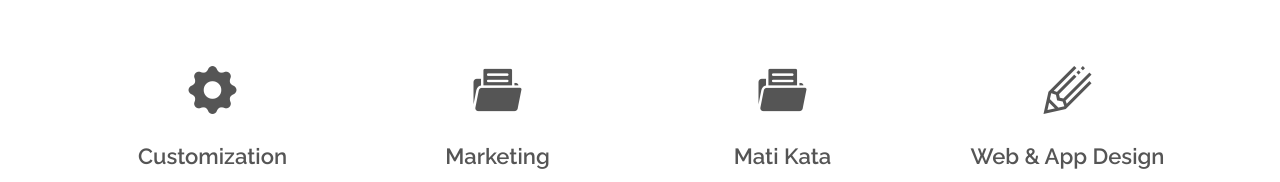
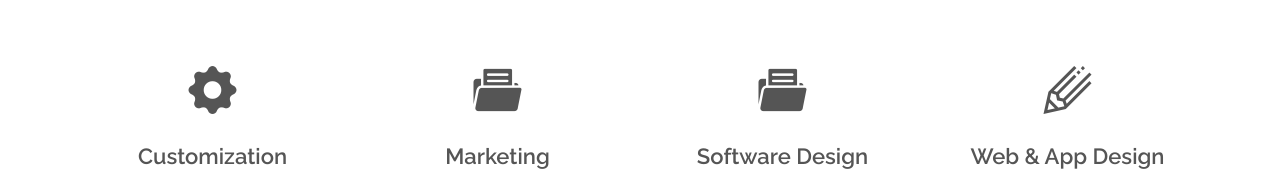
Before and after one commit to senjuti3001/waxom, a plain HTML site: page index.html in a window 1280 px wide. Shown: the part 820-1002 px from the top of the page. Drawn offline with Linux system fonts and the light colour scheme; files whose address does not match are found by name.

Commit message:
Update index.html

```diff
--- a/index.html
+++ b/index.html
@@ -104,7 +104,7 @@
             <div class="col-lg-3">
                 <div class="service-item text-center">
                     <i class="flaticon-open-folder-with-document"></i>
-                    <h3>Mati Kata</h3>
+                    <h3>Software design</h3>
                     <p>Nam liber tempor cum soluta nobis eleifend option congue nihil imperdiet doming id quod mazim.</p>
                 </div>
             </div>
```
